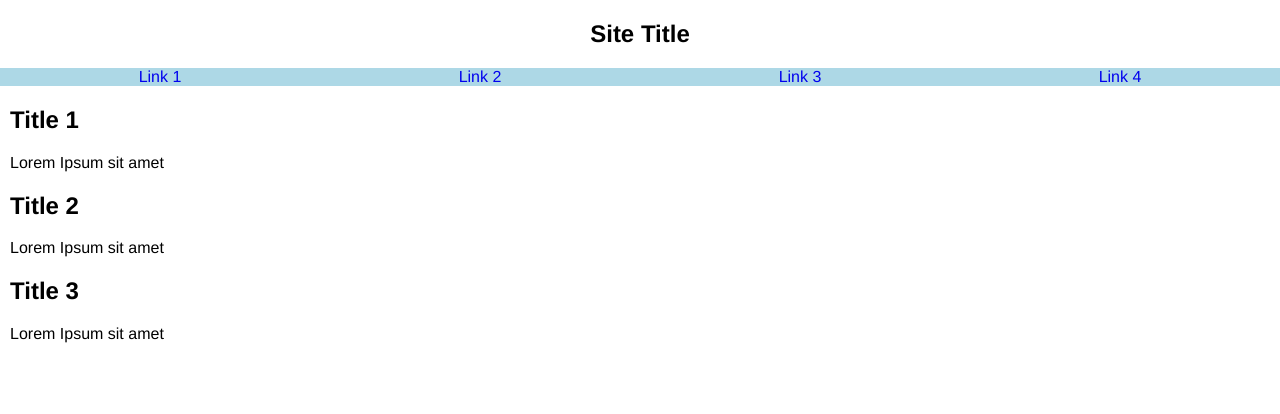
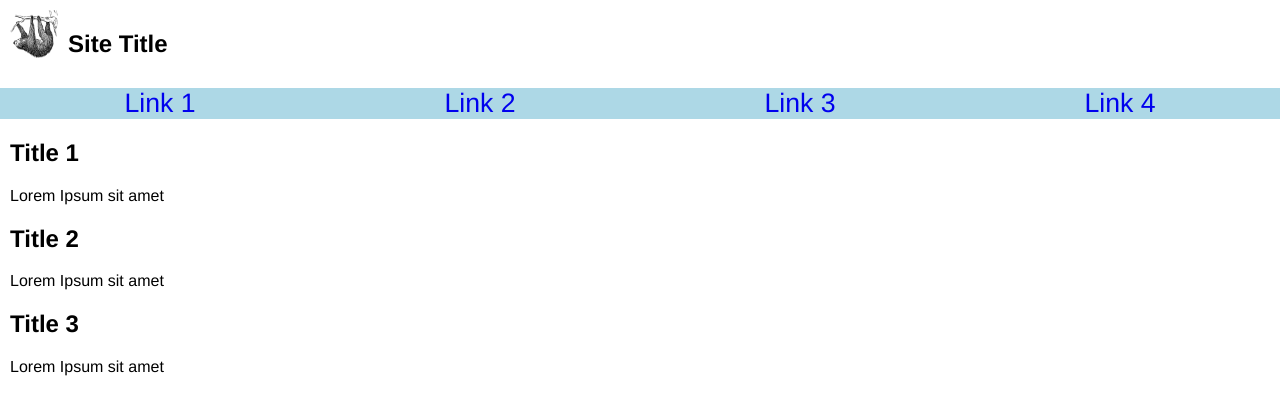
Before and after one commit to ThreeToes/site-templating-stuff, a plain HTML site: page public_html/index.html in a window 1280 px wide. Drawn offline with Linux system fonts and the light colour scheme.

Commit message:
Added logo

```diff
--- a/public_html/css/site-css-medium.css
+++ b/public_html/css/site-css-medium.css
@@ -31,14 +31,32 @@ nav{
 
 nav .nav-link{
     text-decoration: none;
+    display: flex;
+    justify-content: center;
+    vertical-align: middle;
+    min-height: 28px;
+    font-size: 20pt;
 }
 
 .title-bar{
     order: 1;
     width: 100%;
+    display: flex;
+    margin: 10px;
+}
+.title-bar .title{
+    order: 2;
 }
 .title-bar .title h2{
     text-align: center;
+}
+.logo{
+    background-image: url(../img/sloth.png);
+    background-size: 48px 48px;
+    min-width: 48px;
+    min-height: 48px;
+    background-repeat: no-repeat;
+    margin-right: 10px;
 }
 
 .post-container{
--- a/public_html/css/site-css-small.css
+++ b/public_html/css/site-css-small.css
@@ -85,3 +85,7 @@ nav {
     width: 100%;
     order: 4;
 }
+
+.logo{
+    display: none;
+}
--- a/public_html/index.html
+++ b/public_html/index.html
@@ -22,6 +22,7 @@ and open the template in the editor.
             <a class="nav-link" href="#">Link 4</a>
         </nav>
         <div class="title-bar">
+            <div class="logo"></div>
             <div class="hamburger-menu"></div>
             <div class="title"><h2>Site Title</h2></div>
             <div class="title-spacer"></div>
```
Also changed, not shown: public_html/img/sloth.png (added).
